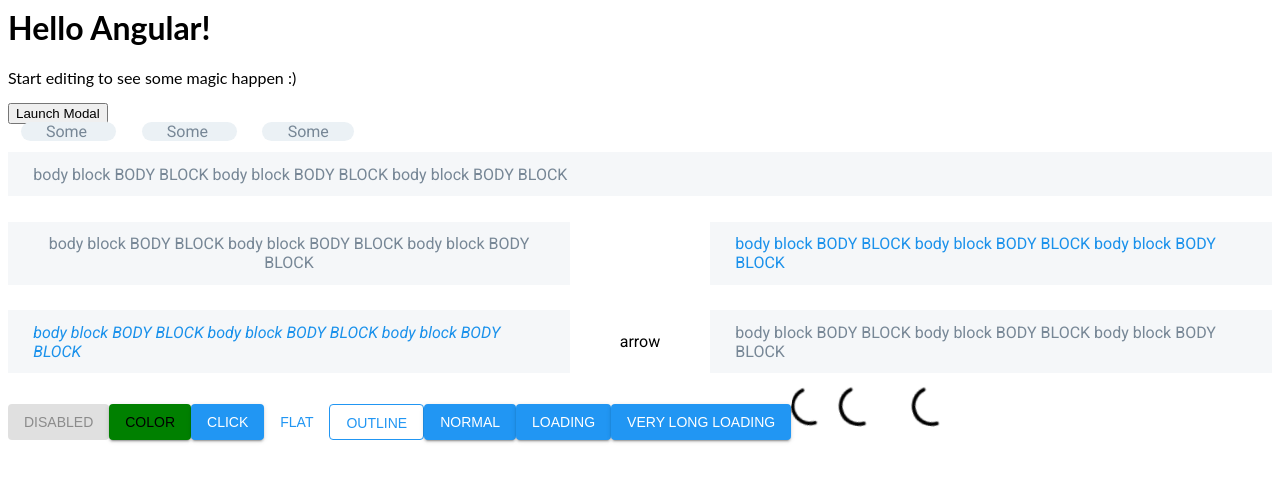
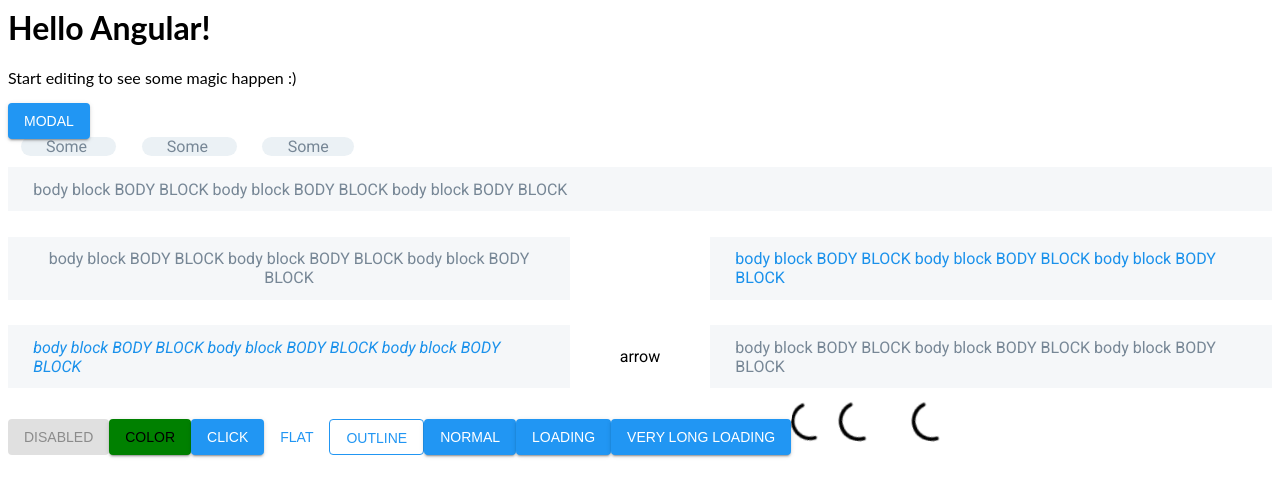
Before and after one commit to vBandiTv/angular-ui-component-tests, an Angular app: page / in a window 1280 px wide. Shown: the top 496 px of the page. Built offline with nearby package versions, Linux system fonts and the light colour scheme; a web font is replaced by a local one.

Commit message:
5 files modified

```diff
--- a/src/app/app.component.html
+++ b/src/app/app.component.html
@@ -3,7 +3,8 @@
   Start editing to see some magic happen :)
 </p>
 
-<app-modal [top]="true" title="modal title">
+<app-button (click)="openModal()" text="modal"></app-button>
+<app-modal [top]="true" title="modal title" [(modal)]="modalRef">
   <div class="body">
     The BPMN file you were trying to import is invalid.
 Please check an error message below.
--- a/src/app/app.component.ts
+++ b/src/app/app.component.ts
@@ -9,6 +9,7 @@
   name = 'Angular';
 
   loading = false
+  modalRef = false;
 
   clickTest (event) {
     console.log(event);
@@ -20,4 +21,8 @@
       this.loading = false
     }, 3000)
   }
+
+  openModal () {
+    this.modalRef = !this.modalRef;
+  }
 }
--- a/src/app/modal/modal.component.html
+++ b/src/app/modal/modal.component.html
@@ -1,18 +1,18 @@
-<div class="content">
+<!-- <div class="content"> -->
       <!-- Modal using Material Design Lite -->
 
-      <button (click)="openModal()" class="mdl-button  mdl-js-button mdl-button--raised mdl-js-ripple-effect mdl-button--colored">
+      <!-- <button (click)="openModal()" class="mdl-button  mdl-js-button mdl-button--raised mdl-js-ripple-effect mdl-button--colored">
         Launch Modal
-      </button>
+      </button> -->
 
-      <div class="modal" [ngClass]="{'top': top, 'active': modal}">
+      <div class="modal-wrapper" [ngClass]="{'top': top, 'active': modal}">
           <div class="modal-content" [ngClass]="{'top': top, 'active': modal}">
             <div class="modal-header">
               <div class="modal-title">
                 <h2 class="modal-title-text">{{title}}</h2>
               </div>
 
-              <button (click)="openModal()" class="mdl-button mdl-button--icon mdl-js-button  material-icons  modal__close">
+              <button (click)="modal = false" class="mdl-button mdl-button--icon mdl-js-button  material-icons  modal__close">
                 close
               </button>
             </div>
@@ -27,4 +27,4 @@
             </div>
           </div>
       </div>
-    </div>
+    <!-- </div> -->
--- a/src/app/modal/modal.component.scss
+++ b/src/app/modal/modal.component.scss
@@ -1,4 +1,4 @@
-.modal {
+.modal-wrapper {
   display: flex;
   align-items: center;
   justify-content: center;
@@ -33,7 +33,7 @@
     font-size: 16px;
     min-width: 40%;
     max-width: 60%;
-    min-height: 20%;
+    min-height: 10%;
     font-weight: 400;
     overflow: auto;
     z-index: 1;
@@ -122,3 +122,10 @@
   }
 
 }
+
+::ng-deep .modal {
+  .footer {
+    display: flex;
+    justify-content: flex-end;
+  }
+}
--- a/src/app/modal/modal.component.ts
+++ b/src/app/modal/modal.component.ts
@@ -1,26 +1,31 @@
-import { Component, OnInit, Input } from '@angular/core';
+import { Component, Input, HostBinding, Output, EventEmitter } from '@angular/core';
 
 @Component({
   selector: 'app-modal',
   templateUrl: './modal.component.html',
   styleUrls: ['./modal.component.scss']
 })
-export class ModalComponent implements OnInit {
+export class ModalComponent {
 
-  constructor() { }
 
-  ngOnInit() {
+  @HostBinding('class') class = 'modal'
+
+  _modal: boolean
+  @Input()
+  set modal (value: boolean) {
+    this._modal = value;
+    this.modalChange.emit(value);
   }
 
-  modal: boolean
+  get modal (): boolean {
+    return this._modal
+  }
+  @Output()
+  modalChange: EventEmitter<boolean> = new EventEmitter();
 
   @Input()
   top: boolean
   @Input()
   title: string
 
-  openModal () {
-    this.modal = !this.modal;
-  }
-
 }
```
